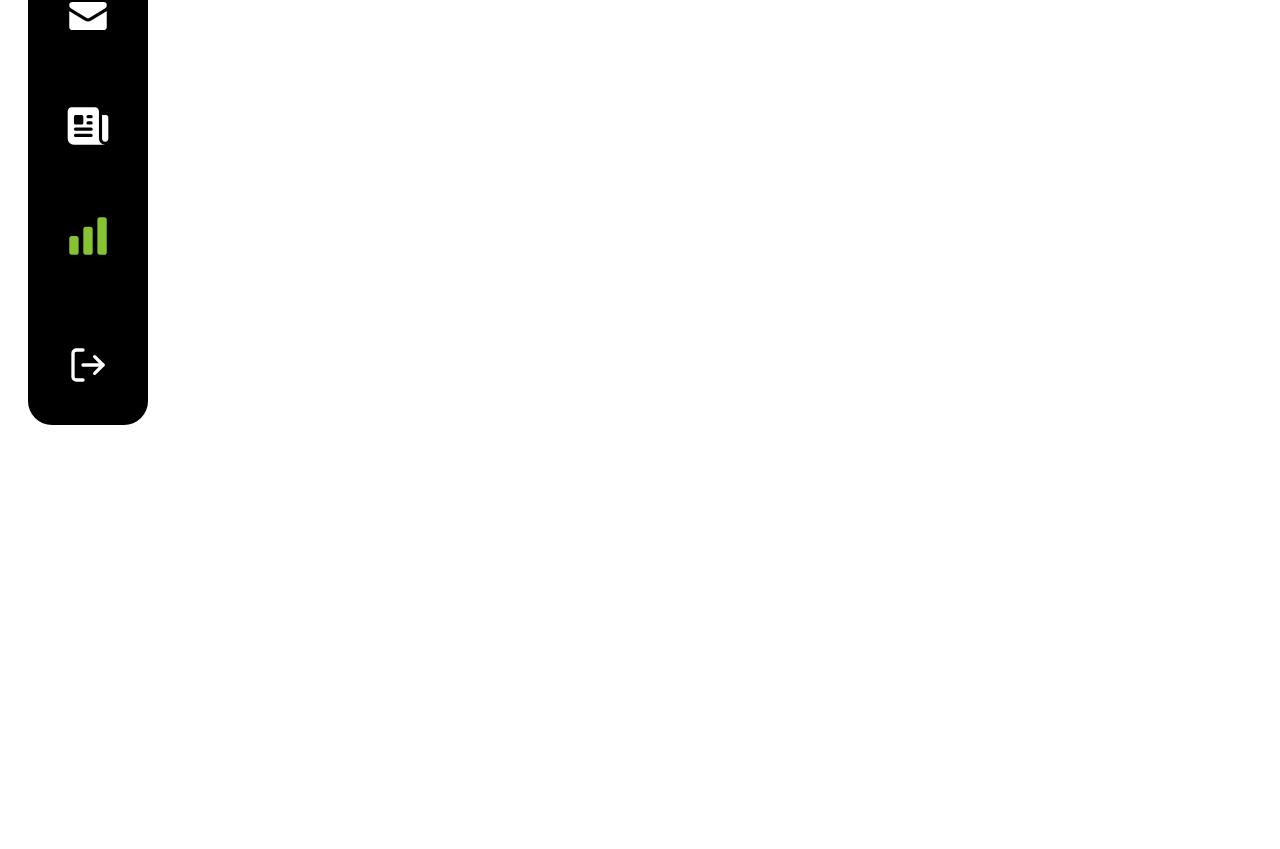
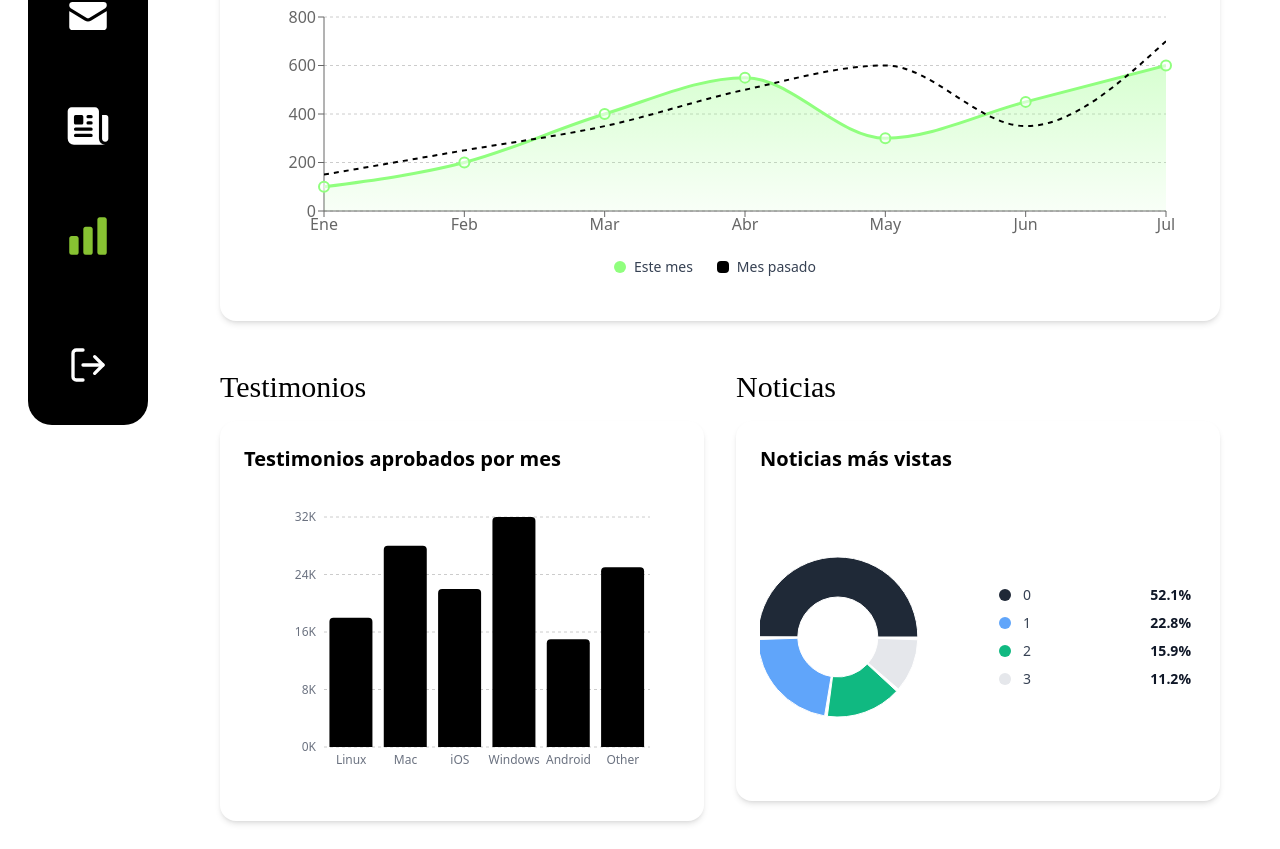
Before and after one commit to Juan-Lozano-M/GODPROYECTO, a React (Vite) app: page /statics in a window 1280 px wide. Shown: the part 335-1184 px from the top of the page. Before the commit the page ends 800 px from the top, so only its background shows below. Built offline with nearby package versions, Linux system fonts and the light colour scheme; a web font is replaced by a local one.

Commit message:
Actualizacion Estadisticas

```diff
--- a/src/components/admin/StaticsNotice.jsx
+++ b/src/components/admin/StaticsNotice.jsx
@@ -0,0 +1,81 @@
+import React from "react";
+import {
+  PieChart,
+  Pie,
+  Cell,
+  ResponsiveContainer,
+  Legend,
+} from "recharts";
+
+// Datos de ejemplo para noticias más vistas por país
+const noticiasData = [
+  { pais: "United States", valor: 52.1, color: "#1f2937" },
+  { pais: "Canada", valor: 22.8, color: "#60a5fa" },
+  { pais: "Mexico", valor: 15.9, color: "#10b981" },
+  { pais: "Other", valor: 11.2, color: "#e5e7eb" },
+];
+
+// Componente personalizado para la leyenda
+const CustomLegend = ({ payload }) => {
+  return (
+    <div className="flex flex-col space-y-2 ml-8">
+      {payload.map((entry, index) => (
+        <div key={index} className="flex items-center justify-between w-48">
+          <div className="flex items-center">
+            <div
+              className="w-3 h-3 rounded-full mr-3"
+              style={{ backgroundColor: entry.color }}
+            />
+            <span className="text-sm text-gray-700">{entry.value}</span>
+          </div>
+          <span className="text-sm font-semibold text-gray-900">
+            {entry.payload.valor}%
+          </span>
+        </div>
+      ))}
+    </div>
+  );
+};
+
+const StaticsNotice = ({
+  title = "Noticias más vistas",
+  data = noticiasData
+}) => {
+  return (
+    <div className="bg-white rounded-2xl p-6 shadow-md">
+      <h2 className="text-xl font-bold mb-6">{title}</h2>
+
+      <div className="flex items-center justify-center">
+        <ResponsiveContainer width="100%" height={280}>
+          <PieChart>
+            <Pie
+              data={data}
+              cx="40%"
+              cy="50%"
+              innerRadius={40}
+              outerRadius={80}
+              paddingAngle={2}
+              dataKey="valor"
+            >
+              {data.map((entry, index) => (
+                <Cell key={`cell-${index}`} fill={entry.color} />
+              ))}
+            </Pie>
+            <Legend
+              content={<CustomLegend />}
+              verticalAlign="middle"
+              align="right"
+              layout="vertical"
+              wrapperStyle={{
+                paddingLeft: "20px",
+                lineHeight: "24px",
+              }}
+            />
+          </PieChart>
+        </ResponsiveContainer>
+      </div>
+    </div>
+  );
+};
+
+export default StaticsNotice;
--- a/src/components/admin/StaticsTestimonial.jsx
+++ b/src/components/admin/StaticsTestimonial.jsx
@@ -1,111 +1,65 @@
 import React from "react";
 import {
-  AreaChart,
-  Area,
+  BarChart,
+  Bar,
   XAxis,
   YAxis,
   CartesianGrid,
-  Tooltip,
-  Legend,
   ResponsiveContainer,
-  ReferenceDot,
-  ReferenceLine,
 } from "recharts";
 
-// Tooltip personalizado
-const StaticsTestimonial = ({ active, payload }) => {
-  if (active && payload && payload.length) {
-    return (
-      <div className="bg-lime-400 text-black px-3 py-1 rounded-full font-semibold text-sm">
-        {payload[0].value}
-      </div>
-    );
-  }
-  return null;
-};
+// Datos de ejemplo para testimonios por plataforma
+const testimoniosData = [
+  { plataforma: "Linux", valor: 18, color: "#8b5cf6" },
+  { plataforma: "Mac", valor: 28, color: "#10b981" },
+  { plataforma: "iOS", valor: 22, color: "#1f2937" },
+  { plataforma: "Windows", valor: 32, color: "#60a5fa" },
+  { plataforma: "Android", valor: 15, color: "#3b82f6" },
+  { plataforma: "Other", valor: 25, color: "#84cc16" },
+];
 
-// Componente de gráfica reutilizable
-const StatisticChart = ({
-  title,
-  data,
-  currentLabel = "Este mes",
-  previousLabel = "Mes pasado",
-  color = "#90ff7e",
-  highlightPoint = null // { x: "Abr", y: 550 }
+const StaticsTestimonial = ({
+  title = "Testimonios aprobados por mes",
+  data = testimoniosData
 }) => {
-  const gradientId = `gradiente-${title.toLowerCase().replace(/\s+/g, '-')}`;
-
   return (
     <div className="bg-white rounded-2xl p-6 shadow-md">
-      <h2 className="text-xl font-bold mb-4">{title}</h2>
+      <h2 className="text-xl font-bold mb-6">{title}</h2>
+
       <ResponsiveContainer width="100%" height={300}>
-        <AreaChart data={data}>
-          {/* Definición del gradiente */}
-          <defs>
-            <linearGradient id={gradientId} x1="0" y1="0" x2="0" y2="1">
-              <stop offset="0%" stopColor={color} stopOpacity={0.6} />
-              <stop offset="100%" stopColor={color} stopOpacity={0.1} />
-            </linearGradient>
-          </defs>
-
+        <BarChart
+          data={data}
+          margin={{
+            top: 20,
+            right: 30,
+            left: 20,
+            bottom: 20,
+          }}
+        >
           <CartesianGrid strokeDasharray="3 3" vertical={false} />
-          <XAxis dataKey="mes" />
-          <YAxis />
-          <Tooltip content={<CustomTooltip />} />
-          <Legend
-            payload={[
-              {
-                value: currentLabel,
-                type: "circle",
-                color: color,
-              },
-              {
-                value: previousLabel,
-                type: "line",
-                color: "#000",
-              },
-            ]}
+          <XAxis
+            dataKey="plataforma"
+            axisLine={false}
+            tickLine={false}
+            tick={{ fontSize: 12, fill: '#6b7280' }}
+          />
+          <YAxis
+            axisLine={false}
+            tickLine={false}
+            tick={{ fontSize: 12, fill: '#6b7280' }}
+            tickFormatter={(value) => `${value}K`}
           />
 
-          {/* Área con degradado para datos actuales */}
-          <Area
-            type="monotone"
-            dataKey="esteMes"
-            stroke={color}
-            strokeWidth={3}
-            fill={`url(#${gradientId})`}
-            dot={{ r: 5, stroke: color, strokeWidth: 2, fill: "#fff" }}
-          />
-
-          {/* Línea punteada para datos anteriores */}
-          <Area
-            type="monotone"
-            dataKey="mesPasado"
-            stroke="#000"
-            strokeDasharray="5 5"
-            strokeWidth={2}
-            fill="none"
-            dot={false}
-          />
-
-          {/* Punto destacado opcional */}
-          {highlightPoint && (
-            <>
-              <ReferenceDot
-                x={highlightPoint.x}
-                y={highlightPoint.y}
-                r={6}
-                fill={color}
-                stroke="#000"
-              />
-              <ReferenceLine
-                x={highlightPoint.x}
-                stroke="#aaa"
-                strokeDasharray="3 3"
-              />
-            </>
-          )}
-        </AreaChart>
+          <Bar
+            dataKey="valor"
+            radius={[4, 4, 0, 0]}
+            fill={(entry) => entry.color}
+          >
+            {data.map((entry, index) => (
+              <Bar key={`cell-${index}`} fill={entry.color} />
+            ))}
+          </Bar>
+        </BarChart>
       </ResponsiveContainer>
     </div>
   );
--- /dev/null
+++ b/src/components/admin/StaticsViews.jsx
@@ -0,0 +1,158 @@
+import React from "react";
+import {
+  AreaChart,
+  Area,
+  XAxis,
+  YAxis,
+  CartesianGrid,
+  Tooltip,
+  Legend,
+  ResponsiveContainer,
+  ReferenceDot,
+  ReferenceLine,
+} from "recharts";
+
+// Datos de ejemplo para visualizaciones
+const visualizacionesData = [
+  { mes: "Ene", esteMes: 100, mesPasado: 80 },
+  { mes: "Feb", esteMes: 200, mesPasado: 150 },
+  { mes: "Mar", esteMes: 350, mesPasado: 200 },
+  { mes: "Abr", esteMes: 250, mesPasado: 280 },
+  { mes: "May", esteMes: 450, mesPasado: 320 },
+  { mes: "Jun", esteMes: 550, mesPasado: 180 },
+  { mes: "Jul", esteMes: 300, mesPasado: 400 },
+  { mes: "Ago", esteMes: 400, mesPasado: 350 },
+  { mes: "Sep", esteMes: 500, mesPasado: 450 },
+];
+
+// Tooltip personalizado
+const CustomTooltip = ({ active, payload }) => {
+  if (active && payload && payload.length) {
+    return (
+      <div className="bg-lime-400 text-black px-3 py-1 rounded-full font-semibold text-sm">
+        {payload[0].value}
+      </div>
+    );
+  }
+  return null;
+};
+
+// Componente personalizado para la leyenda
+const CustomLegend = ({ payload }) => {
+  return (
+    <div className="flex justify-center space-x-6 mt-4">
+      {payload.map((entry, index) => (
+        <div key={index} className="flex items-center">
+          <div
+            className={`w-3 h-3 mr-2 ${entry.type === 'circle' ? 'rounded-full' : 'rounded-sm'}`}
+            style={{ backgroundColor: entry.color }}
+          />
+          <span className="text-sm text-gray-700">{entry.value}</span>
+        </div>
+      ))}
+    </div>
+  );
+};
+
+const StaticsViews = ({
+  title = "Visualizaciones por mes",
+  data = visualizacionesData,
+  highlightPoint = { mes: "Jun", valor: 550 },
+  color = "#90ff7e"
+}) => {
+  const gradientId = `gradiente-${title.toLowerCase().replace(/\s+/g, '-')}`;
+
+  return (
+    <div className="bg-white rounded-2xl p-6 shadow-md">
+      <h2 className="text-xl font-bold mb-4">{title}</h2>
+
+      <ResponsiveContainer width="100%" height={300}>
+        <AreaChart
+          data={data}
+          margin={{
+            top: 20,
+            right: 30,
+            left: 20,
+            bottom: 20,
+          }}
+        >
+          {/* Definición del gradiente */}
+          <defs>
+            <linearGradient id={gradientId} x1="0" y1="0" x2="0" y2="1">
+              <stop offset="0%" stopColor={color} stopOpacity={0.6} />
+              <stop offset="100%" stopColor={color} stopOpacity={0.1} />
+            </linearGradient>
+          </defs>
+
+          {/* Grid de fondo */}
+          <CartesianGrid strokeDasharray="3 3" vertical={false} />
+
+          {/* Ejes */}
+          <XAxis dataKey="mes" />
+          <YAxis />
+
+          {/* Tooltip personalizado */}
+          <Tooltip content={<CustomTooltip />} />
+
+          {/* Leyenda personalizada */}
+          <Legend
+            content={<CustomLegend />}
+            payload={[
+              {
+                value: "Este mes",
+                type: "circle",
+                color: color,
+              },
+              {
+                value: "Mes pasado",
+                type: "line",
+                color: "#000",
+              },
+            ]}
+          />
+
+          {/* Área con degradado para datos actuales */}
+          <Area
+            type="monotone"
+            dataKey="esteMes"
+            stroke={color}
+            strokeWidth={3}
+            fill={`url(#${gradientId})`}
+            dot={{ r: 5, stroke: color, strokeWidth: 2, fill: "#fff" }}
+          />
+
+          {/* Línea punteada para datos anteriores */}
+          <Area
+            type="monotone"
+            dataKey="mesPasado"
+            stroke="#000"
+            strokeDasharray="5 5"
+            strokeWidth={2}
+            fill="none"
+            dot={false}
+          />
+
+          {/* Punto destacado opcional */}
+          {highlightPoint && (
+            <>
+              <ReferenceDot
+                x={highlightPoint.mes}
+                y={highlightPoint.valor}
+                r={6}
+                fill={color}
+                stroke="#000"
+              />
+              <ReferenceLine
+                x={highlightPoint.mes}
+                stroke="#aaa"
+                strokeDasharray="3 3"
+              />
+            </>
+          )}
+        </AreaChart>
+      </ResponsiveContainer>
+    </div>
+  );
+};
+
+export default StaticsViews;
--- a/src/pages/Admin/Statics.jsx
+++ b/src/pages/Admin/Statics.jsx
@@ -1,9 +1,13 @@
 import React from "react";
 import Sidebar from "../../components/Sidebar";
-import StaticsTestimonial from "../../components/admin/StaticsTestimonial";
 import Search from "../../components/admin/Search";
 
-// Datos para cada estadística
+// Importar los tres componentes de estadísticas separados
+import StaticsViews from "../../components/admin/StaticsViews";
+import StaticsTestimonial from "../../components/admin/StaticsTestimonial";
+import StaticsNotice from "../../components/admin/StaticsNotice";
+
+// Datos para visualizaciones (para StaticsViews)
 const visualizacionesData = [
   { mes: "Ene", esteMes: 100, mesPasado: 150 },
   { mes: "Feb", esteMes: 200, mesPasado: 250 },
@@ -14,24 +18,22 @@ const visualizacionesData = [
   { mes: "Jul", esteMes: 600, mesPasado: 700 },
 ];
 
+// Datos para testimonios (para TestimonialsBarChart)
 const testimoniosData = [
-  { mes: "Ene", esteMes: 25, mesPasado: 30 },
-  { mes: "Feb", esteMes: 45, mesPasado: 35 },
-  { mes: "Mar", esteMes: 60, mesPasado: 50 },
-  { mes: "Abr", esteMes: 80, mesPasado: 65 },
-  { mes: "May", esteMes: 95, mesPasado: 85 },
-  { mes: "Jun", esteMes: 120, mesPasado: 100 },
-  { mes: "Jul", esteMes: 140, mesPasado: 115 },
+  { plataforma: "Linux", valor: 18, color: "#8b5cf6" },
+  { plataforma: "Mac", valor: 28, color: "#10b981" },
+  { plataforma: "iOS", valor: 22, color: "#1f2937" },
+  { plataforma: "Windows", valor: 32, color: "#60a5fa" },
+  { plataforma: "Android", valor: 15, color: "#3b82f6" },
+  { plataforma: "Other", valor: 25, color: "#84cc16" },
 ];
 
+// Datos para noticias (para NewsPieChart)
 const noticiasData = [
-  { mes: "Ene", esteMes: 15, mesPasado: 20 },
-  { mes: "Feb", esteMes: 30, mesPasado: 25 },
-  { mes: "Mar", esteMes: 45, mesPasado: 40 },
-  { mes: "Abr", esteMes: 60, mesPasado: 55 },
-  { mes: "May", esteMes: 75, mesPasado: 70 },
-  { mes: "Jun", esteMes: 90, mesPasado: 80 },
-  { mes: "Jul", esteMes: 105, mesPasado: 95 },
+  { pais: "United States", valor: 52.1, color: "#1f2937" },
+  { pais: "Canada", valor: 22.8, color: "#60a5fa" },
+  { pais: "Mexico", valor: 15.9, color: "#10b981" },
+  { pais: "Other", valor: 11.2, color: "#e5e7eb" },
 ];
 
 function Statics() {
@@ -39,7 +41,6 @@ function Statics() {
     <div className="h-full m-7 sm:mt-10 md:ml-48 lg:ml-55 md:mr-10 lg:mr-15">
       <Sidebar />
       <main>
-
         {/* Barra de búsqueda */}
         <div className="flex w-full items-center">
           <Search />
@@ -47,57 +48,46 @@ function Statics() {
 
         {/* Título */}
         <div>
-          <h1 className="mt-6 2xl:mt-0 text-3xl md:text-4xl xl:text-5xl font-adlam"> ESTADISTICAS </h1>
+          <h1 className="mt-6 2xl:mt-0 text-3xl md:text-4xl xl:text-5xl font-adlam">
+            ESTADISTICAS
+          </h1>
         </div>
 
-        <div className="max-w-7xl mx-auto space-y-8">
+        {/* Contenedor principal de estadísticas */}
+        <div className="max-w-7xl mx-auto mt-10">
 
-          {/* Gráfica de Visualizaciones */}
-          <StaticsTestimonial
+          {/* Gráfica de Visualizaciones - Ocupa todo el ancho */}
+          <div className="mb-12">
+            <h2 className="mb-4 font-adlam text-3xl">Visualizaciones</h2>
+            <StaticsViews
               title="Visualizaciones por mes"
               data={visualizacionesData}
-            currentLabel="Este mes"
-            previousLabel="Mes pasado"
-            color="#90ff7e"
-            highlightPoint={{ x: "Abr", y: 550 }}
+              highlightPoint={{ mes: "Abr", valor: 550 }}
             />
+          </div>
+
+          {/* Grid para Testimonios y Noticias lado a lado */}
+          <div className="grid grid-cols-1 lg:grid-cols-2 gap-8">
 
             {/* Gráfica de Testimonios */}
+            <div>
+              <h2 className="mb-4 font-adlam text-3xl">Testimonios</h2>
               <StaticsTestimonial
-            title="Testimonios por mes"
+                title="Testimonios aprobados por mes"
                 data={testimoniosData}
-            currentLabel="Este mes"
-            previousLabel="Mes pasado"
-            color="#60a5fa" // Azul
-            highlightPoint={{ x: "Jun", y: 120 }}
               />
+            </div>
 
             {/* Gráfica de Noticias */}
-          <StaticsTestimonial
-            title="Noticias publicadas por mes"
+            <div>
+              <h2 className="mb-4 font-adlam text-3xl">Noticias</h2>
+              <StaticsNotice
+                title="Noticias más vistas"
                 data={noticiasData}
-            currentLabel="Este mes"
-            previousLabel="Mes pasado"
-            color="#f97316" // Naranja
-            highlightPoint={{ x: "Jul", y: 105 }}
-          />
-
-          {/* También puedes crear una vista en grid para 2 columnas */}
-          {/*
-          <div className="grid grid-cols-1 lg:grid-cols-2 gap-8">
-            <StatisticChart
-              title="Testimonios por mes"
-              data={testimoniosData}
-              color="#60a5fa"
-            />
-            <StatisticChart
-              title="Noticias por mes"
-              data={noticiasData}
-              color="#f97316"
               />
             </div>
-          */}
 
+          </div>
         </div>
       </main>
     </div>
```
Lines whose indentation alone changed are shown as unchanged.
